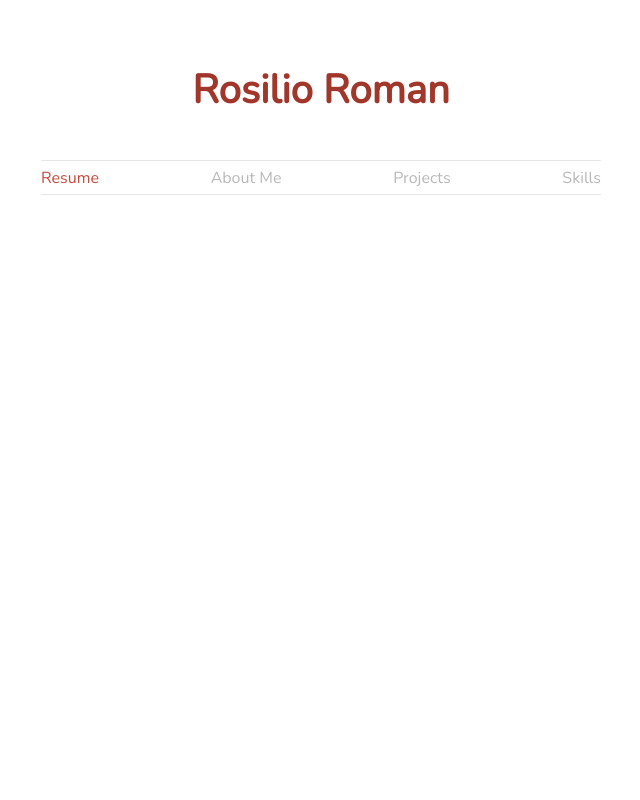
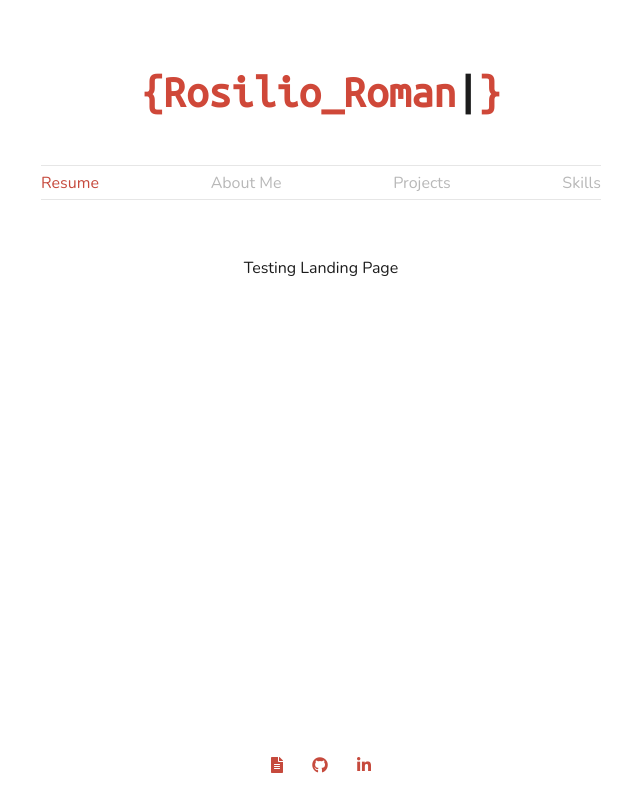
Before and after one commit to rosilioroman/personal-portfolio, a React (Create React App) app in the folder portfolio/: page / in a window 1280 px wide. Shown: the whole page, without its empty margins (319-959 px from the left). Built offline with nearby package versions, Linux system fonts and the light colour scheme.

Commit message:
Create Footer component. Import FontAwesome icons for footer links. Misc CSS/style changes.

```diff
--- a/portfolio/public/index.html
+++ b/portfolio/public/index.html
@@ -22,7 +22,8 @@
       work correctly both with client-side routing and a non-root public URL.
       Learn how to configure a non-root public URL by running `npm run build`.
     -->
-    <link href="https://fonts.googleapis.com/css?family=Nunito|Open+Sans" rel="stylesheet">
+    <link href="https://fonts.googleapis.com/css?family=Nunito|Ubuntu+Mono" rel="stylesheet">
+    <link rel="stylesheet" href="https://use.fontawesome.com/releases/v5.7.2/css/all.css" integrity="sha384-fnmOCqbTlWIlj8LyTjo7mOUStjsKC4pOpQbqyi7RrhN7udi9RwhKkMHpvLbHG9Sr" crossorigin="anonymous">
     <title>Rosilio Roman | Portfolio</title>
   </head>
   <body>
--- a/portfolio/src/App.js
+++ b/portfolio/src/App.js
@@ -1,21 +1,24 @@
 import React, { Component } from 'react';
 import { Route } from 'react-router-dom';
-import './styles/app.css';
+import './styles/App.css';
 
 import Header from './Components/Header/Header';
+import LandingPage from './Components/Content/LandingPage';
 import AboutMe from './Components/Content/AboutMe';
 import Projects from './Components/Content/Projects';
 import Skills from './Components/Content/Skills';
+import Footer from './Components/Footer/Footer';
 
 class App extends Component {
   render() {
     return (
       <div className="app">
         <Header />
-        <Route exact path="/" />
+        <Route exact path="/" component={LandingPage} />
         <Route exact path="/about" component={AboutMe} />
-        <Route exact path="/projects" component={Projects}/>
-        <Route exact path="/skills" component={Skills}/>
+        <Route exact path="/projects" component={Projects} />
+        <Route exact path="/skills" component={Skills} />
+        <Footer />
       </div>
     );
   }
--- /dev/null
+++ b/portfolio/src/Components/Content/LandingPage.js
@@ -0,0 +1,7 @@
+import React from 'react';
+
+const LandingPage = props => {
+    return <section>Testing Landing Page</section>
+}
+
+export default LandingPage;
--- /dev/null
+++ b/portfolio/src/Components/Footer/Footer.css
@@ -0,0 +1,17 @@
+.footer-container {
+    position: fixed;
+    bottom: 20px;
+}
+
+.footer-links {
+    width: 100px;
+    height: 30px;
+    display: flex;
+    justify-content: space-between;
+    align-items: center;
+    color: #C64A3D;
+}
+
+.f-link:hover {
+    color: #1c1c1c;
+}
--- /dev/null
+++ b/portfolio/src/Components/Footer/Footer.js
@@ -0,0 +1,36 @@
+import React from 'react';
+import './Footer.css';
+
+const Footer = props => {
+    return(
+        <footer className="footer-container">
+            <div className="footer-links">
+                <div className="f-link">
+                    <a href="/">
+                        <i class="fas fa-file-alt"></i>
+                    </a>
+                </div>
+                <div className="f-link">
+                    <a
+                        href="https://github.com/rosilioroman"
+                        target="_blank"
+                        rel="noopener noreferrer"
+                    >
+                        <i class="fab fa-github"></i>
+                    </a>
+                </div>
+                <div className="f-link">
+                    <a
+                        href="https://www.linkedin.com/in/rosilio-roman/"
+                        target="_blank"
+                        rel="noopener noreferrer"
+                    >
+                        <i class="fab fa-linkedin-in"></i>
+                    </a>
+                </div>
+            </div>
+        </footer>
+    );
+}
+
+export default Footer;
--- a/portfolio/src/Components/Header/Header.css
+++ b/portfolio/src/Components/Header/Header.css
@@ -5,12 +5,41 @@
     justify-content: center;
     align-items: center;
     margin: 5% 0;
-    font-family: 'Nunito', sans-serif;
 }
 
 .title {
-    font-size: 4rem;
+    font-size: 4.5rem;
     font-weight: bold;
     margin: 30px 0;
-    color: #A1362B;
+    color: #cf4839;
+    font-family: 'Ubuntu Mono', monospace;
 }
+
+.cursor {
+    color: #1c1c1c;
+    animation: blink 2s infinite both;
+    -webkit-animation: blink 2s infinite both;
+}
+
+@-webkit-keyframes blink {
+    0%,
+    50%,
+    100% {
+      opacity: 1;
+    }
+    25%,
+    75% {
+      opacity: 0;
+    }
+}
+@keyframes blink {
+    0%,
+    50%,
+    100% {
+      opacity: 1;
+    }
+    25%,
+    75% {
+      opacity: 0;
+    }
+}
--- a/portfolio/src/Components/Header/Header.js
+++ b/portfolio/src/Components/Header/Header.js
@@ -1,4 +1,5 @@
 import React from 'react';
+import { Link } from 'react-router-dom';
 import './Header.css';
 
 import NavBar from '../Navigation/NavBar';
@@ -6,7 +7,11 @@ import NavBar from '../Navigation/NavBar';
 const Header= props => {
     return(
         <header className="app-header">
-            <h1 className="title">Rosilio Roman</h1>
+            <Link to="/">
+                <h1 className="title">
+                    {`{Rosilio_Roman`}<span className="cursor">|</span>{`}`}
+                </h1>
+            </Link>
             <NavBar />
         </header>
     );
--- a/portfolio/src/styles/index.css
+++ b/portfolio/src/styles/index.css
@@ -9,7 +9,7 @@ html {
 
 body {
     font-size: 1.6rem;
-    font-family: 'Open Sans', sans-serif;
+    font-family: 'Nunito', sans-serif;
     color: #1c1c1c;
 }
 
```
